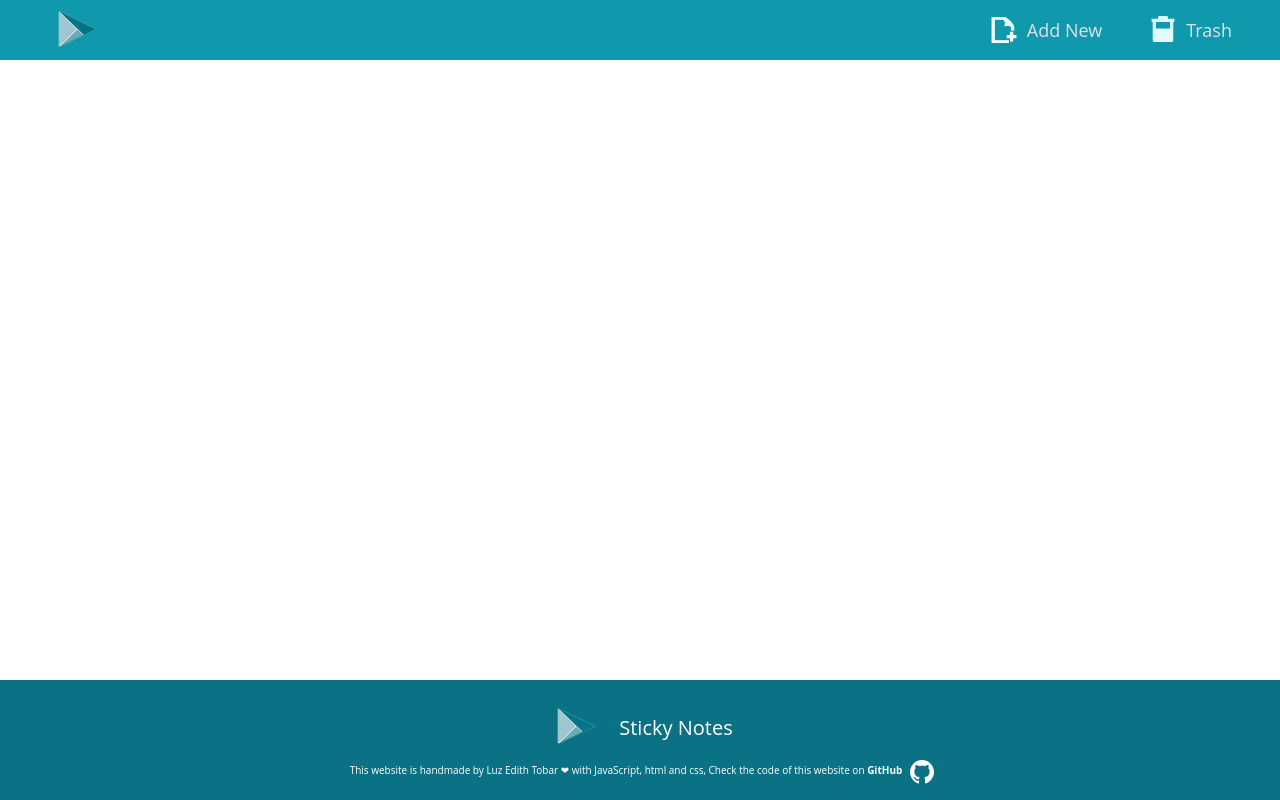
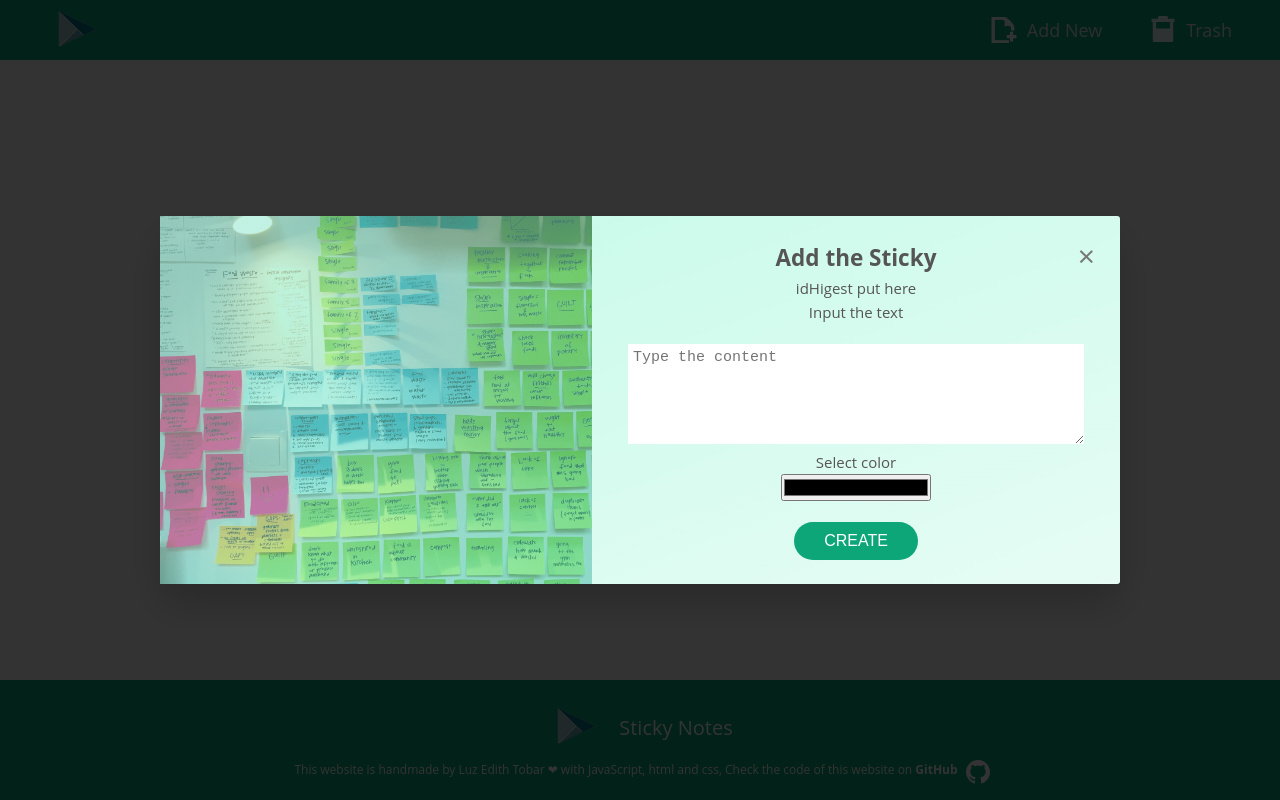
Before and after one commit to lizth93/stick-todo-REACT, a React (Create React App) app: page / in a window 1280 px wide. Built offline with nearby package versions, Linux system fonts and the light colour scheme.

Commit message:
Added module popup

```diff
--- a/public/index.html
+++ b/public/index.html
@@ -2,42 +2,18 @@
 <html lang="en">
   <head>
     <meta charset="utf-8" />
-    <link rel="icon" href="%PUBLIC_URL%/favicon.ico" />
+    <link rel="icon" href="../src/img/logo-icon.png" />
     <meta name="viewport" content="width=device-width, initial-scale=1" />
     <meta name="theme-color" content="#000000" />
     <meta
       name="description"
       content="Web site created using create-react-app"
     />
-    <link rel="apple-touch-icon" href="%PUBLIC_URL%/logo192.png" />
-    <!--
-      manifest.json provides metadata used when your web app is installed on a
-      user's mobile device or desktop. See https://developers.google.com/web/fundamentals/web-app-manifest/
-    -->
-    <link rel="manifest" href="%PUBLIC_URL%/manifest.json" />
-    <!--
-      Notice the use of %PUBLIC_URL% in the tags above.
-      It will be replaced with the URL of the `public` folder during the build.
-      Only files inside the `public` folder can be referenced from the HTML.
 
-      Unlike "/favicon.ico" or "favicon.ico", "%PUBLIC_URL%/favicon.ico" will
-      work correctly both with client-side routing and a non-root public URL.
-      Learn how to configure a non-root public URL by running `npm run build`.
-    -->
-    <title>React App</title>
+    <title>Sticky Notes</title>
   </head>
   <body>
     <noscript>You need to enable JavaScript to run this app.</noscript>
     <div id="root"></div>
-    <!--
-      This HTML file is a template.
-      If you open it directly in the browser, you will see an empty page.
-
-      You can add webfonts, meta tags, or analytics to this file.
-      The build step will place the bundled scripts into the <body> tag.
-
-      To begin the development, run `npm start` or `yarn start`.
-      To create a production bundle, use `npm run build` or `yarn build`.
-    -->
   </body>
 </html>
--- /dev/null
+++ b/src/components/Button.js
@@ -0,0 +1,14 @@
+const Button = (props) => {
+  return (
+    <div className={props.className}>
+      <button
+        className="btn"
+        type={props.type || "button"}
+        onClick={props.onClick}
+      >
+        {props.children}
+      </button>
+    </div>
+  );
+};
+export default Button;
--- a/src/components/ButtonNavigation.styled.js
+++ b/src/components/Button.styled.js
@@ -1,32 +1,27 @@
 import styled from "styled-components";
-import ButtonNavigation from "./ButtonNavigation";
+import Button from "./Button";
 
-export default styled(ButtonNavigation)`
-  .btn,
-  .btn:link,
-  .btn:visited {
+export default styled(Button)`
+  .btn {
+    background-color: #0ca678;
+    transition: all 0.2s;
     text-transform: uppercase;
     text-decoration: none;
     padding: 1rem 3rem;
-
     border-radius: 10rem;
-    transition: all 0.2s;
     position: relative;
     font-size: 1.6rem;
     border: none;
     cursor: pointer;
-    background-color: #3bc9db;
+
     margin-top: 2rem;
     color: #fff;
-    text-decoration: none;
-    background-color: #3bc9db;
-    transition: all 0.2s;
   }
 
   .btn:hover {
     transform: translateY(-3px);
     box-shadow: 0 1rem 2rem rgba(0, 0, 0, 0.2);
-    background-color: #1098ad;
+    background-color: #20c997;
     color: #fff;
   }
   .btn:hover::after {
@@ -40,14 +35,4 @@ export default styled(ButtonNavigation)`
     transform: translateY(-1px);
     box-shadow: 0 0.5rem 1rem rgba(0, 0, 0, 0.2);
   }
-
-  .btn-restore-all {
-    padding: 1rem 2rem;
-  }
-
-  .btn-box {
-    border: none;
-    cursor: pointer;
-    background-color: transparent;
-  }
 `;
--- a/src/components/ButtonNavigation.js
+++ /dev/null
@@ -1,12 +0,0 @@
-import { Fragment } from "react";
-
-const ButtonNavigation = (props) => {
-  return (
-    <div className={props.className}>
-      <button className="btn btn-trash btn-restore-all hidden">
-        {props.children}
-      </button>
-    </div>
-  );
-};
-export default ButtonNavigation;
--- a/src/components/Footer.styled.js
+++ b/src/components/Footer.styled.js
@@ -7,7 +7,7 @@ export default styled(Footer)`
   width: 100%;
   position: absolute;
   bottom: 0;
-  background-color: #0b7285;
+  background-color: #0ca678;
 
   .logo-title {
     display: flex;
@@ -22,6 +22,7 @@ export default styled(Footer)`
   }
   .copyrigth {
     display: flex;
+    font-size: 1.2rem;
     line-height: 1.6rem;
     align-items: center;
     justify-content: center;
--- a/src/components/Header.styled.js
+++ b/src/components/Header.styled.js
@@ -6,7 +6,7 @@ export default styled(Header)`
     display: flex;
     justify-content: space-between;
     align-items: center;
-    background-color: #1098ad;
+    background-color: #0ca678;
 
     height: 6rem;
     padding: 0 4.8rem;
--- a/src/components/Main.js
+++ b/src/components/Main.js
@@ -1,4 +1,5 @@
 import Footer from "./Footer.styled";
+import ModuleAddNew from "./ModuleAddNew.styled";
 
 const Main = (props) => {
   return (
@@ -6,7 +7,9 @@ const Main = (props) => {
       <div className="main-components">
         <div>
           <section className="container" id="container"></section>
-          <section className="section-popup"></section>
+          <section className="section-popup">
+            <ModuleAddNew />
+          </section>
         </div>
         <div>
           <Footer />
--- /dev/null
+++ b/src/components/ModuleAddNew.js
@@ -0,0 +1,49 @@
+import Button from "./Button.styled";
+const ModuleAddNew = (props) => {
+  return (
+    <form className={props.className} id="modal">
+      <div className="modal__content">
+        <div className="modal-img-box" role="img"></div>
+        <div className="modal__right">
+          <a href="/container" className="modal__close">
+            &times;
+          </a>
+          <h2 className="u-margin-bottom-small">Add the Sticky</h2>
+          <div className="modal__flex">
+            <label className="id-number">idHigest put here</label>
+            <div>
+              <label htmlFor="create-text" className="create-text">
+                Input the text
+              </label>
+              <br />
+              <textarea
+                name="create-text"
+                id="create-text"
+                placeholder="Type the content"
+                className="create-text-area u-margin-bottom-small"
+                required
+              ></textarea>
+            </div>
+
+            <div>
+              <label htmlFor="create-color" className="create-text">
+                Select color
+              </label>
+              <br />
+              <input
+                type="color"
+                name="create-color"
+                id="create-color"
+                className="create-color"
+                // value="#20c997"
+              />
+            </div>
+          </div>
+          <Button className="btn--form modal-button-element">Create</Button>
+        </div>
+      </div>
+    </form>
+  );
+};
+
+export default ModuleAddNew;
--- /dev/null
+++ b/src/components/ModuleAddNew.styled.js
@@ -0,0 +1,95 @@
+import styled from "styled-components";
+import ModuleAddNew from "./ModuleAddNew";
+import stickersImage from "../img/postit.jpg";
+
+export default styled(ModuleAddNew)`
+  height: 100vh;
+  width: 100%;
+  position: fixed;
+  top: 0;
+  left: 0;
+  background-color: rgba(0, 0, 0, 0.8);
+  z-index: 2;
+  font-size: 1.5rem;
+  /* opacity: 0;
+  visibility: hidden; */
+  transition: all 0.3s;
+
+  .modal {
+    &__content {
+      display: flex;
+      background-image: linear-gradient(to right bottom, #c3fae8, #e6fcf5);
+      max-height: 50rem;
+      position: absolute;
+      margin: 0 auto;
+      top: 50%;
+
+      left: 50%;
+      transform: translate(-50%, -50%);
+      width: 75%;
+      background-color: #fff;
+      box-shadow: 0 2rem 4rem rgba(0, 0, 0, 0.2);
+      border-radius: 3px;
+      /* transform: translate(-50%, -50%) scale(0.25); */
+      transition: all 0.5s 0.2s;
+      /* overflow: hidden;
+      opacity: 0; */
+    }
+
+    &__right {
+      padding: 3vh;
+      flex-grow: 2;
+    }
+
+    &-img-box {
+      background-image: linear-gradient(
+          to right bottom,
+          rgba(150, 242, 215, 0.5),
+          rgba(99, 230, 190, 0.5)
+        ),
+        url(${stickersImage});
+      background-size: cover;
+      width: 45%;
+      background-position: center;
+    }
+
+    &:target {
+      opacity: 1;
+      visibility: visible;
+    }
+  }
+
+  .modal:target .modal__content {
+    opacity: 1;
+    transform: translate(-50%, -50%) scale(1);
+  }
+
+  .modal__close:link,
+  .modal__close:visited {
+    color: #777;
+    position: absolute;
+    top: 2.5rem;
+    right: 2.5rem;
+    font-size: 3rem;
+    text-decoration: none;
+    display: inline-block;
+    transition: all 0.2s;
+    line-height: 1;
+  }
+
+  .modal__close:hover {
+    color: #1098ad;
+  }
+  textarea {
+    font-size: inherit;
+    color: #777;
+    margin-top: 2rem;
+    padding: 0.5rem;
+    width: 95%;
+    height: 10rem;
+    border: none;
+  }
+  .create-color {
+    width: 15rem;
+  }
+`;
--- a/src/components/NavigationHeader.js
+++ b/src/components/NavigationHeader.js
@@ -1,4 +1,4 @@
-import ButtonNavigation from "./ButtonNavigation.styled";
+import Button from "./Button.styled";
 import IconTrash from "./IconTrash";
 import StickerOnTrash from "./StickerOnTrash.styled";
 
@@ -28,8 +28,12 @@ const NavigationHeader = (props) => {
             <ul className="trash__list">
               <StickerOnTrash></StickerOnTrash>
             </ul>
-            <ButtonNavigation>Restore All</ButtonNavigation>
-            <ButtonNavigation>Delete All</ButtonNavigation>
+            <Button className="btn-trash btn-restore-all -hidden">
+              Restore All
+            </Button>
+            <Button className="btn-trash btn-delete-all -hidden">
+              Delete All
+            </Button>
           </div>
         </li>
       </ul>
--- a/src/components/NavigationHeader.styled.js
+++ b/src/components/NavigationHeader.styled.js
@@ -16,11 +16,8 @@ export default styled(NavigationHeader)`
     color: #e3fafc;
     justify-content: center;
   }
-
   .main-nav-link:link,
   .main-nav-link:visited {
-    :link,
-    :visited {
     list-style: none;
     display: flex;
     align-items: center;
@@ -32,10 +29,9 @@ export default styled(NavigationHeader)`
     transition: all 0.3s;
   }
 
-    :hover,
-    :active {
+  .main-nav-link:hover,
+  .main-nav-link:active {
     color: #fff;
-    }
   }
 
   .btn-icon-new,
@@ -84,8 +80,8 @@ export default styled(NavigationHeader)`
   }
 
   .btn-icon-smile {
-    fill: #1098ad;
-    stroke: #1098ad;
+    fill: #0ca678;
+    stroke: #0ca678;
     visibility: visible;
     opacity: 1;
     z-index: 20;
@@ -99,4 +95,10 @@ export default styled(NavigationHeader)`
     opacity: 0;
     display: none;
   }
+
+  .btn-box {
+    border: none;
+    cursor: pointer;
+    background-color: transparent;
+  }
 `;
--- a/src/components/StickerOnTrash.styled.js
+++ b/src/components/StickerOnTrash.styled.js
@@ -4,7 +4,7 @@ import StickerOnTrash from "./StickerOnTrash";
 export default styled(StickerOnTrash)`
   border: 3px solid white;
   font-size: 1.4rem;
-  background-color: #1098ad;
+  background-color: #0ca678;
   border: 0px solid #fff;
   border-radius: 0.5em;
   padding: 2rem;
@@ -23,7 +23,7 @@ export default styled(StickerOnTrash)`
   }
 
   &.over {
-    border: 3px dotted #1098ad;
+    border: 3px dotted #0ca678;
   }
 
   .header-stick {
@@ -45,12 +45,12 @@ export default styled(StickerOnTrash)`
     stroke: #777;
 
     &:hover {
-      fill: #3bc9db;
+      fill: #20c997;
       transform: scale(1.5);
     }
 
     &:active {
-      fill: #99e9f2;
+      fill: #38d9a9;
       transform: scale(1);
     }
   }
@@ -64,4 +64,53 @@ export default styled(StickerOnTrash)`
     letter-spacing: 0.1rem;
     -webkit-text-stroke: 0.4px #333;
   }
+
+  .btn,
+  .btn:link,
+  .btn:visited {
+    text-transform: uppercase;
+    text-decoration: none;
+    padding: 1rem 3rem;
+
+    border-radius: 10rem;
+    transition: all 0.2s;
+    position: relative;
+    font-size: 1.6rem;
+    border: none;
+    cursor: pointer;
+    background-color: #0ca678;
+    margin-top: 2rem;
+    color: #fff;
+    text-decoration: none;
+    background-color: #0ca678;
+    transition: all 0.2s;
+  }
+
+  .btn:hover {
+    transform: translateY(-3px);
+    box-shadow: 0 1rem 2rem rgba(0, 0, 0, 0.2);
+    background-color: #087f5b;
+    color: #fff;
+  }
+  .btn:hover::after {
+    transform: scaleX(1.4) scaleY(1.6);
+    opacity: 0;
+  }
+
+  .btn:active,
+  .btn:focus {
+    outline: none;
+    transform: translateY(-1px);
+    box-shadow: 0 0.5rem 1rem rgba(0, 0, 0, 0.2);
+  }
+
+  .btn-restore-all {
+    padding: 1rem 2rem;
+  }
+
+  .btn-box {
+    border: none;
+    cursor: pointer;
+    background-color: transparent;
+  }
 `;
```
Lines whose indentation alone changed are shown as unchanged.
